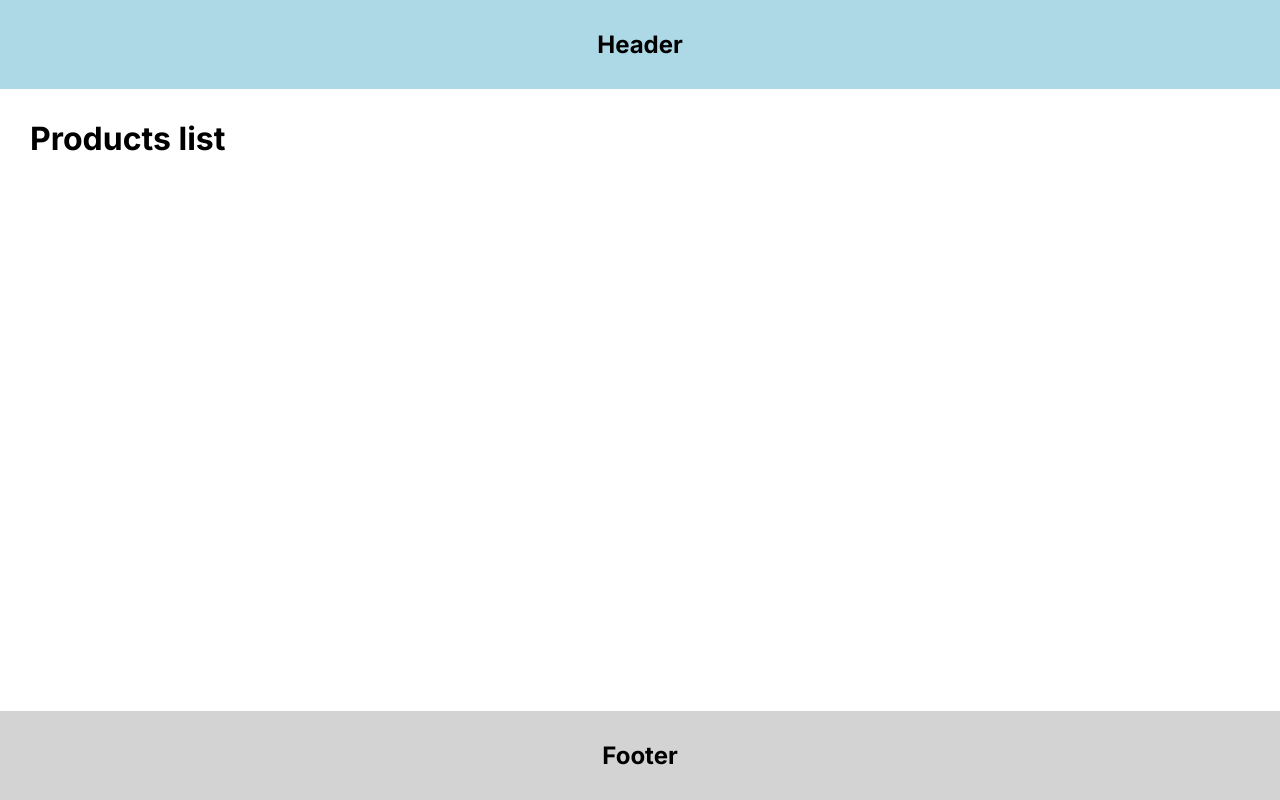
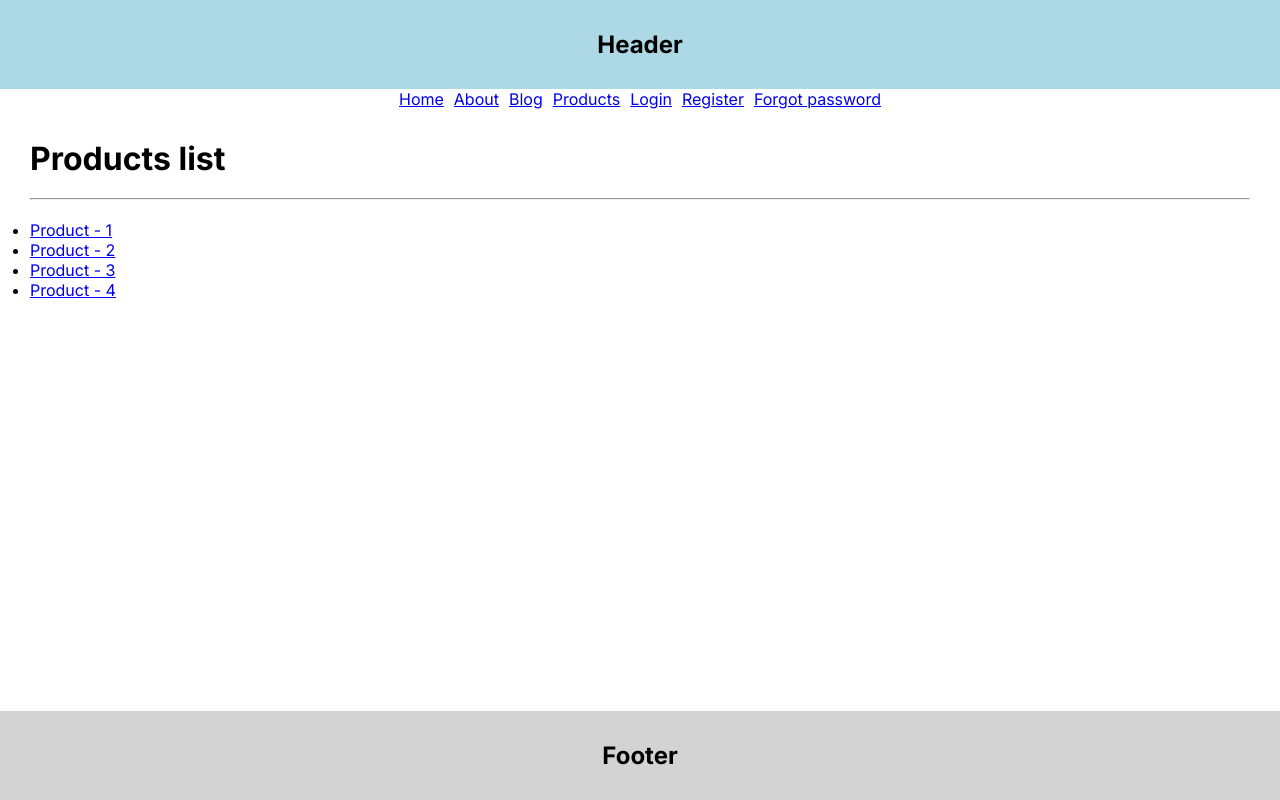
Before and after one commit to ibrokhimismoilov/next14, a Next.js app: page /products in a window 1280 px wide. Built offline with nearby package versions, Linux system fonts and the light colour scheme.

Commit message:
19 - Link Component Navigation

```diff
--- a/src/app/products/page.tsx
+++ b/src/app/products/page.tsx
@@ -1,13 +1,33 @@
+import Link from "next/link";
 import React from "react";
 
 type Props = {};
 
 const page = (props: Props) => {
-  return (
-    <div>
-      <h1>Products list</h1>
-    </div>
-  );
+	const list = [
+		{ path: "/products/1", title: "Product - 1", replace: false },
+		{ path: "/products/2", title: "Product - 2", replace: false },
+		{ path: "/products/3", title: "Product - 3", replace: false },
+		{ path: "/products/4", title: "Product - 4", replace: true }
+	];
+
+	return (
+		<div>
+			<h1>Products list</h1>
+			<br />
+			<hr />
+			<br />
+			<ul>
+				{list.map((link) => (
+					<li>
+						<Link href={link.path} replace={link.replace}>
+							{link.title}
+						</Link>
+					</li>
+				))}
+			</ul>
+		</div>
+	);
 };
 
 export default page;
--- a/src/components/Layout/Wrapper/Wrapper.tsx
+++ b/src/components/Layout/Wrapper/Wrapper.tsx
@@ -1,16 +1,32 @@
 import React, { ReactNode } from "react";
 import { Header, Footer } from "..";
+import Link from "next/link";
 
 interface IProps {
 	children: ReactNode;
 }
 
 export function Wrapper({ children }: IProps) {
+	const links = [
+		{ path: "/", title: "Home" },
+		{ path: "/about", title: "About" },
+		{ path: "/blog", title: "Blog" },
+		{ path: "/products", title: "Products" },
+		{ path: "/login", title: "Login" },
+		{ path: "/register", title: "Register" },
+		{ path: "/forgot-password", title: "Forgot password" }
+	];
+
 	return (
-    <div
-      style={{ display: "flex", flexDirection: "column", minHeight: "100vh" }}
-    >
+		<div style={{ display: "flex", flexDirection: "column", minHeight: "100vh" }}>
 			<Header />
+			<nav style={{ display: "flex", justifyContent: "center", gap: 10 }}>
+				{links.map((link) => (
+					<Link key={link.path} href={link.path}>
+						{link.title}
+					</Link>
+				))}
+			</nav>
 			<main style={{ flex: 1, padding: 30 }}>{children}</main>
 			<Footer />
 		</div>
```
Lines whose indentation alone changed are shown as unchanged.
